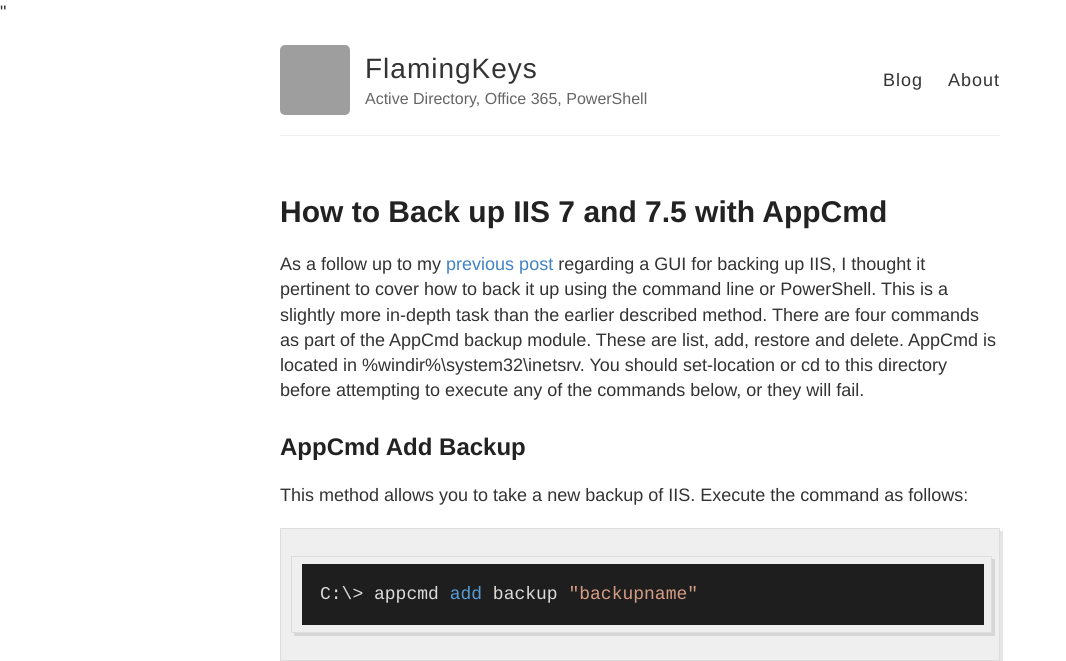
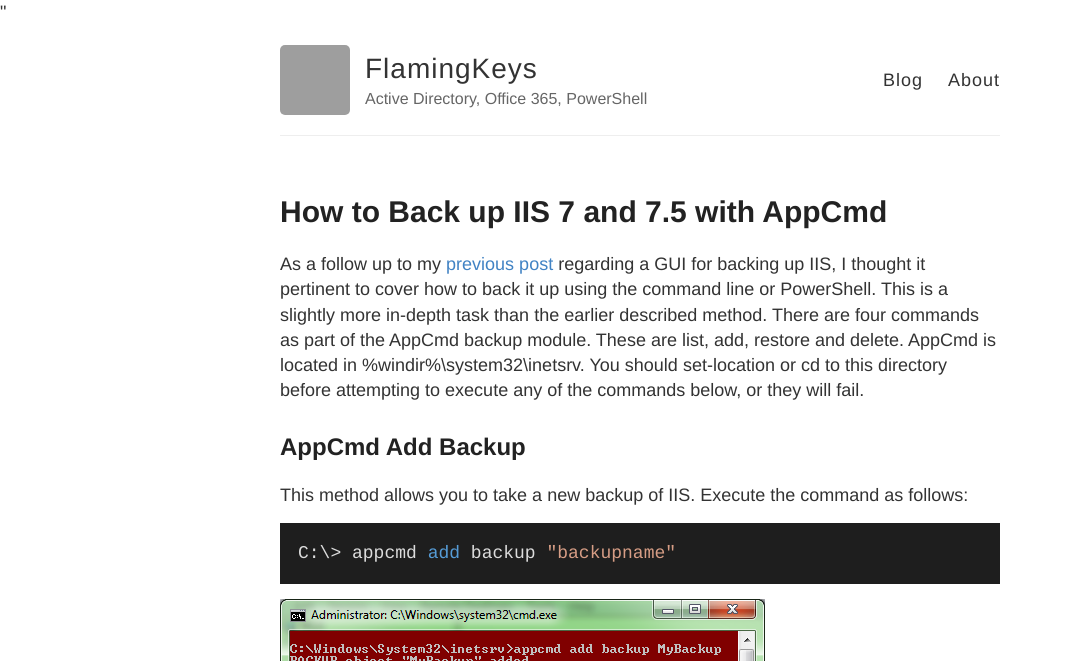
Before and after one commit to chrisbrownie/flamingkeys.com, a Jekyll site: the page built from _posts/2010-12-21-back-up-iis-7-and-7-5-with-appcmd.md, in a window 1280 px wide. Shown: the top 661 px of the page, without its empty margins (0-1066 px from the left). Built offline with Jekyll 4.4.1, drawn with Linux system fonts in a browser that asks for light colours; nearby versions of some CDN libraries; comment, search, counter and statistics services are not loaded; grey boxes are pictures that could not be loaded.

```diff
--- a/_posts/2010-12-21-back-up-iis-7-and-7-5-with-appcmd.md
+++ b/_posts/2010-12-21-back-up-iis-7-and-7-5-with-appcmd.md
@@ -46,9 +46,9 @@ As a follow up to my [previous post](/iis-7-backup-and-restore) regarding a GUI
 
 This method allows you to take a new backup of IIS. Execute the command as follows:
 
-    C:\> appcmd add backup "backupname"
+<pre><code class="dos">C:\> appcmd add backup "backupname"</code></pre>
 
-![]({{ site.cdnbaseurl }}wp-content/uploads/2010/12/image1.png)
+![]({{ site.baseurl }}/assets/backup-iis-001.png)
 
 This will create a new backup within IIS of your configuration with the title `backupname`. You can then use the following command to restore it:
 
@@ -56,9 +56,9 @@ This will create a new backup within IIS of your configuration with the title `b
 
 This method allows you to restore an existing backup of IIS. Execute the command as follows:
 
-    C:\> appcmd restore backup "backupname"
+<pre><code class="dos">C:\> appcmd restore backup "backupname"</code></pre>
 
-![]({{ site.cdnbaseurl }}wp-content/uploads/2010/12/image2.png)
+![]({{ site.baseurl }}/assets/backup-iis-002.png)
 
 This will restore the backup called "backupname" from within IIS. Note that IIS will be restarted during this process. You can tell AppCmd not to restart IIS by issuing the following parameter on the end of the command: `/stop:false`.
 
@@ -66,9 +66,9 @@ This will restore the backup called "backupname" from within IIS. Note that IIS
 
 This command will allow you to list all stored backups. Issue as follows:
 
-    C:\> appcmd list backup
+<pre><code class="dos">C:\> appcmd list backup</code></pre>
 
-![]({{ site.cdnbaseurl }}wp-content/uploads/2010/12/image3.png)
+![]({{ site.baseurl }}/assets/backup-iis-003.png)
 
 This command can be used to find backups you wish to restore or delete.
 
@@ -78,18 +78,18 @@ To purge an existing backup, simply run:
 
     C:\> appcmd delete backup "backupname"
 
-![]({{ site.cdnbaseurl }}wp-content/uploads/2010/12/image4.png)
+![]({{ site.baseurl }}/assets/backup-iis-004.png)
 As is evident, this buried tool is quite useful for anyone making significant changes to an IIS install.
 For further information, you can always run
 
     C:\> appcmd backup /?
 
-![]({{ site.cdnbaseurl }}wp-content/uploads/2010/12/image5.png)
+![]({{ site.baseurl }}/assets/backup-iis-005.png)
 
 and for each individual tool a
 
     C:\> appcmd add backup /?
 
-![]({{ site.cdnbaseurl }}wp-content/uploads/2010/12/image6.png)
+![]({{ site.baseurl }}/assets/backup-iis-006.png)
 
 I hope this eases the pain of the otherwise complicated IIS backup situation.
```
Also changed, not shown: assets/backup-iis-001.png (added), assets/backup-iis-002.png (added), assets/backup-iis-003.png (added), assets/backup-iis-004.png (added), assets/backup-iis-005.png (added), assets/backup-iis-006.png (added).
